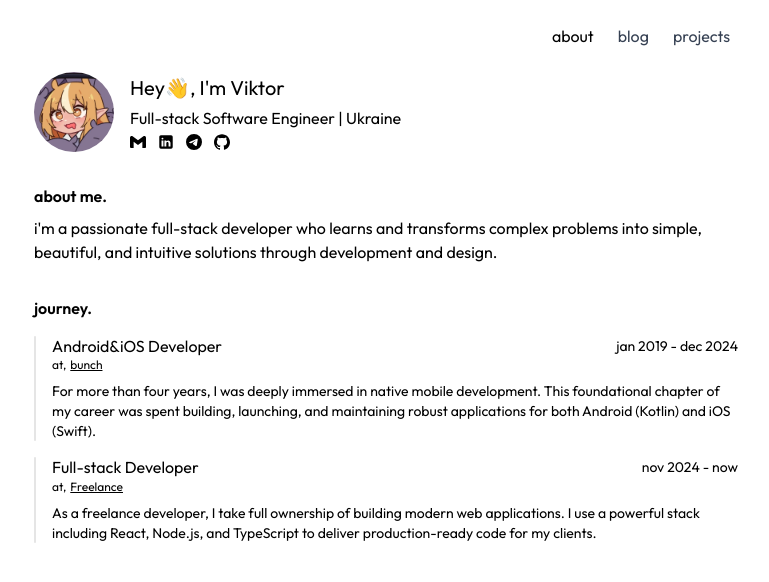
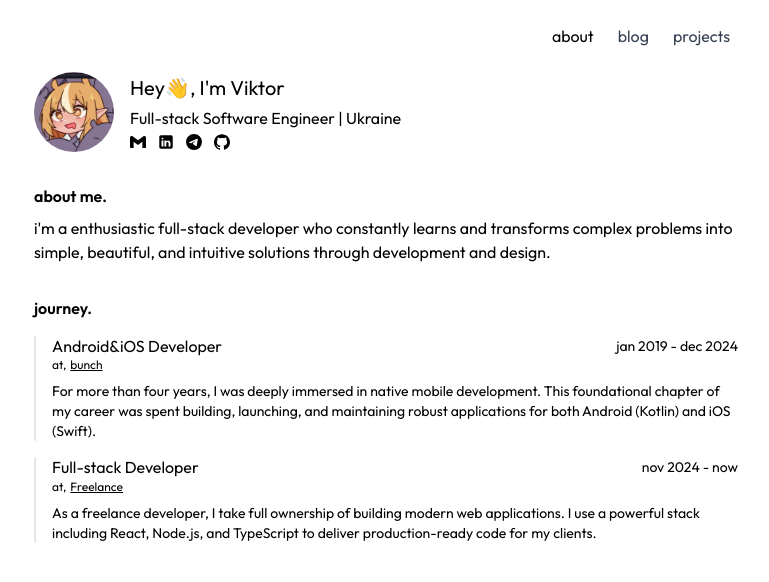
Before and after one commit to kotleni/kotleni.github.io, a Next.js app: page / in a window 1280 px wide. Shown: the top 582 px of the page, without its empty margins (254-1023 px from the left). Built offline with nearby package versions, Linux system fonts and the light colour scheme.

Commit message:
chore: text corrections

```diff
--- a/src/app/page.tsx
+++ b/src/app/page.tsx
@@ -86,9 +86,10 @@ export default function Home() {
             <section className="mt-4">
                 <p className="font-semibold">about me.</p>
                 <p className="mt-2">
-                    i'm a passionate full-stack developer who learns and
-                    transforms complex problems into simple, beautiful, and
-                    intuitive solutions through development and design.
+                    i'm a enthusiastic full-stack developer who constantly
+                    learns and transforms complex problems into simple,
+                    beautiful, and intuitive solutions through development and
+                    design.
                 </p>
             </section>
             <section className="mt-4">
```
